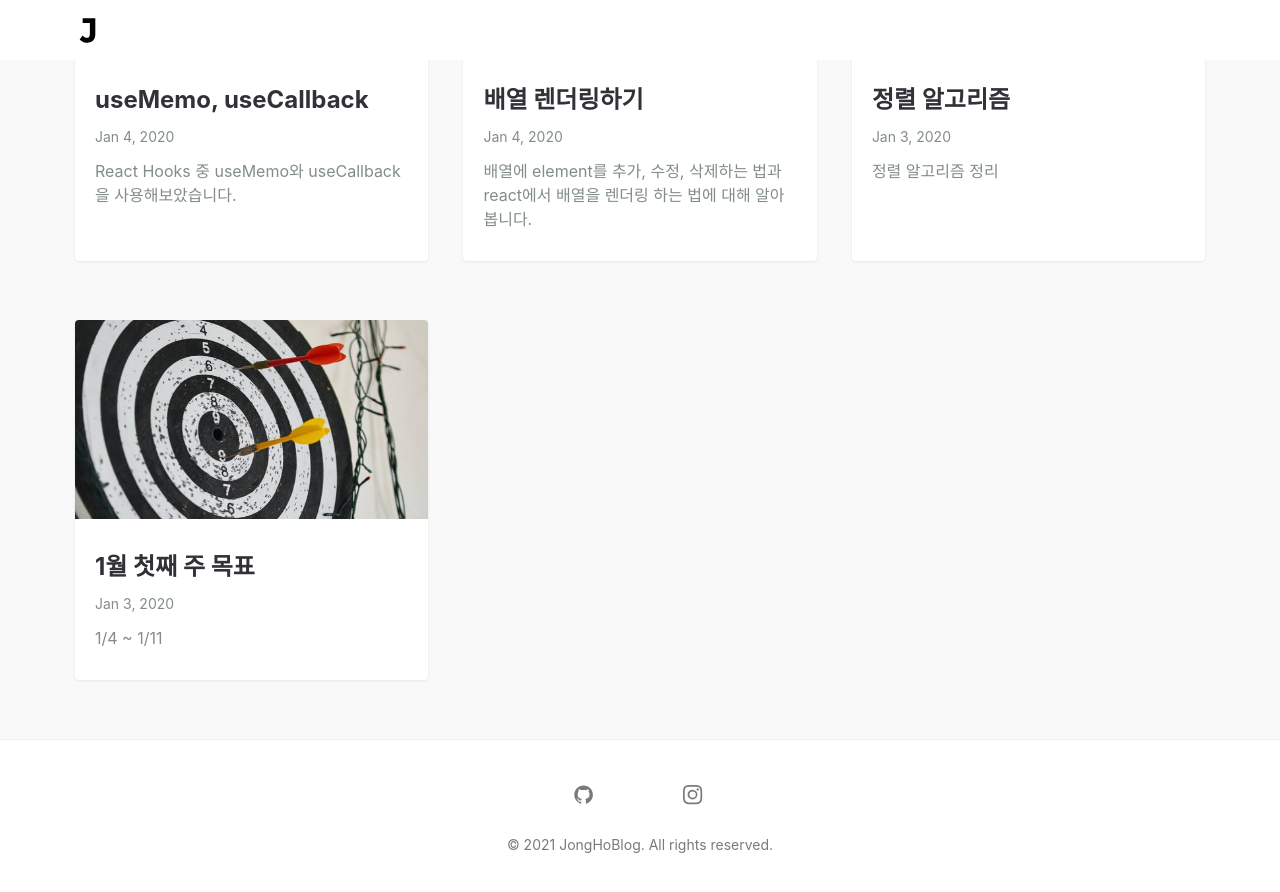
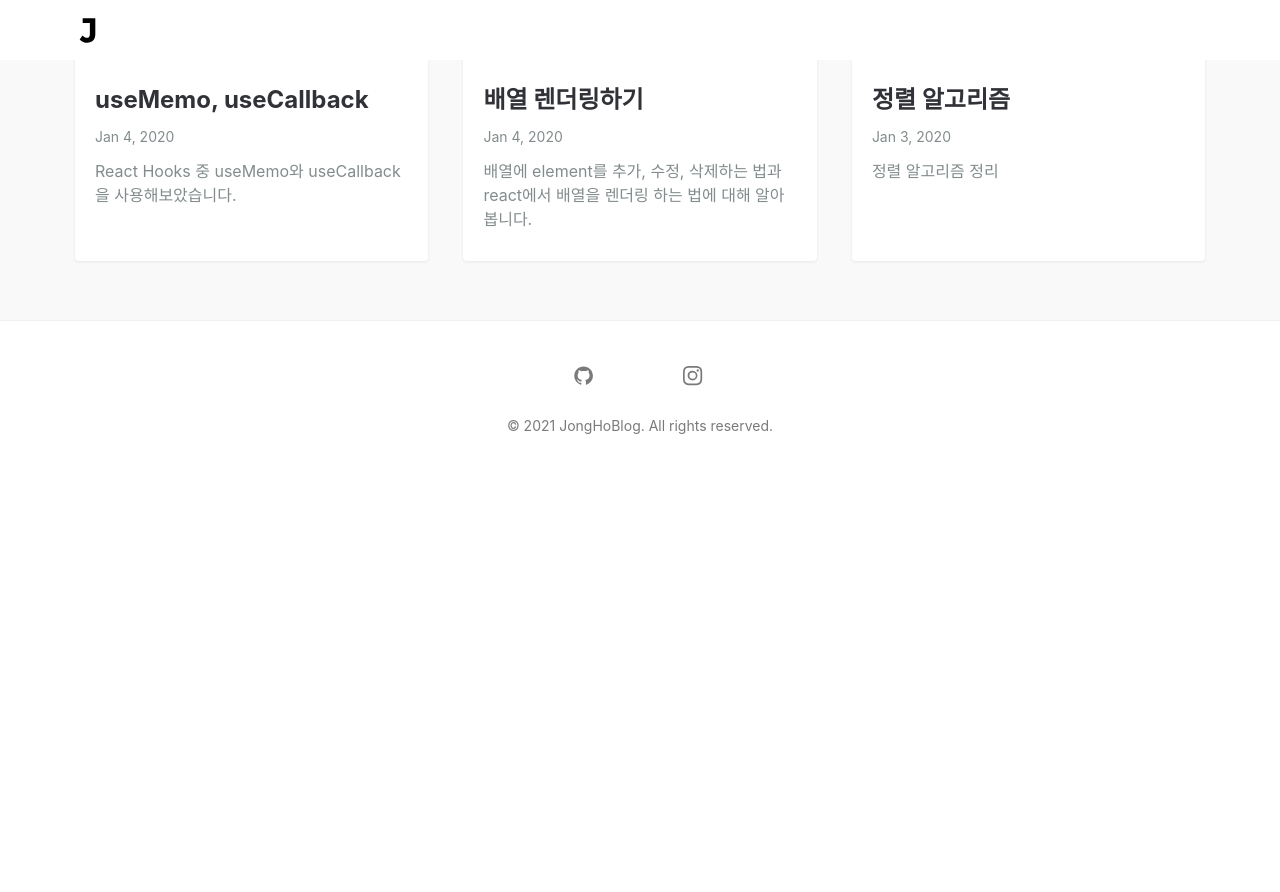
Before and after one commit to jonghopark95/jonghopark95.github.io, a Jekyll site: the page built from index.md, in a window 1280 px wide and 900 px high, scrolled down 1725 px. Shown: the top 892 px of the window. Built offline with Jekyll 4.4.1, drawn with Linux system fonts in a browser that asks for light colours; after the commit the page ends 2206 px from its top, so only the background shows below that; part of the change alters nothing that is shown.

Commit message:
erase aim

```diff
--- a/_posts/2020-01-03-1st-schedule.md
+++ /dev/null
@@ -1,18 +0,0 @@
----
-layout: post
-title: 1월 첫째 주 목표
-summary: 1/4 ~ 1/11
-featured-img: aim
----
-
-## 개요
-
-1월 첫째 주 목표를 잡아봅니당
-
-## 할 것
-
-![schedule](../pr_img/schedule1.png)
-
-- 알고리즘 ~그래프 이론까지
-- 프론트 엔드 공부 하기
-- 졸업시험 (정처기) 대비
--- a/index.md
+++ b/index.md
@@ -5,5 +5,5 @@
 # See: https://jekyllrb.com/docs/themes/#overriding-theme-defaults
 #
 layout: default
-title: DevJong Blog
+title: Jongho Personal Study Blog
 ---
```
Also changed, not shown: 15 other files.
